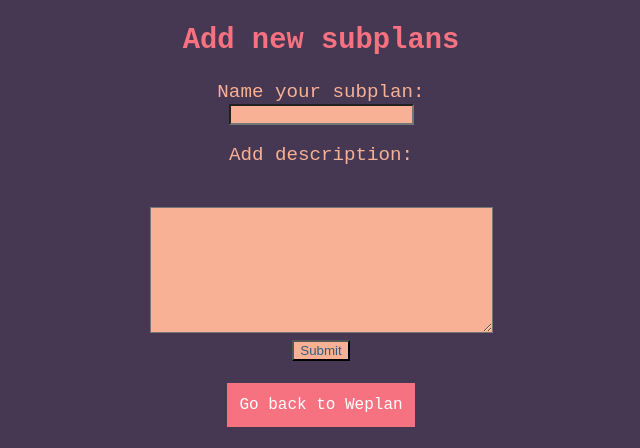
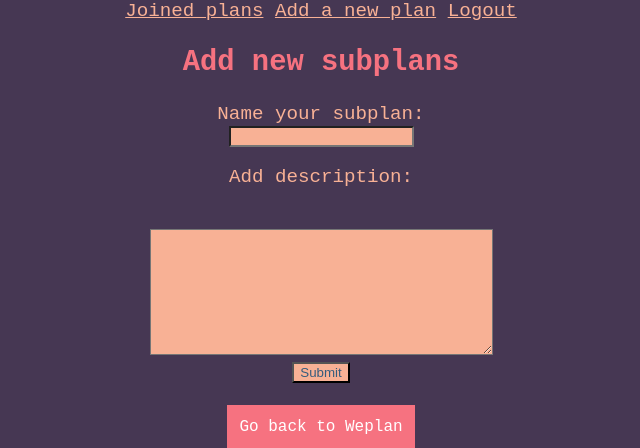
Before and after one commit to lowdodo/tsoha-weplan, a Flask app: page /addsub/1 in a window 1280 px wide. Shown: the top 448 px of the page, without its empty margins (319-959 px from the left). Run offline with Flask 3, Linux system fonts and the light colour scheme.

Commit message:
added navigation

```diff
--- a/templates/addsub.html
+++ b/templates/addsub.html
@@ -9,9 +9,12 @@
 
 </head>
 <body>
-
+<nav class="topnav">
+  <a href="/ownplans/{{user_id}}">Joined plans</a>
+  <a href="/addplan">Add a new plan</a>
+  <a href="/logout">Logout</a>
+</nav>
 <h2>Add new subplans</h2>
-
 <form action="/addsub/{{ plan_id }}" method="POST">
     <p>Name your subplan:<br>
     <input type="text" name="name" minlength="1" maxlength="30"></p>
```
